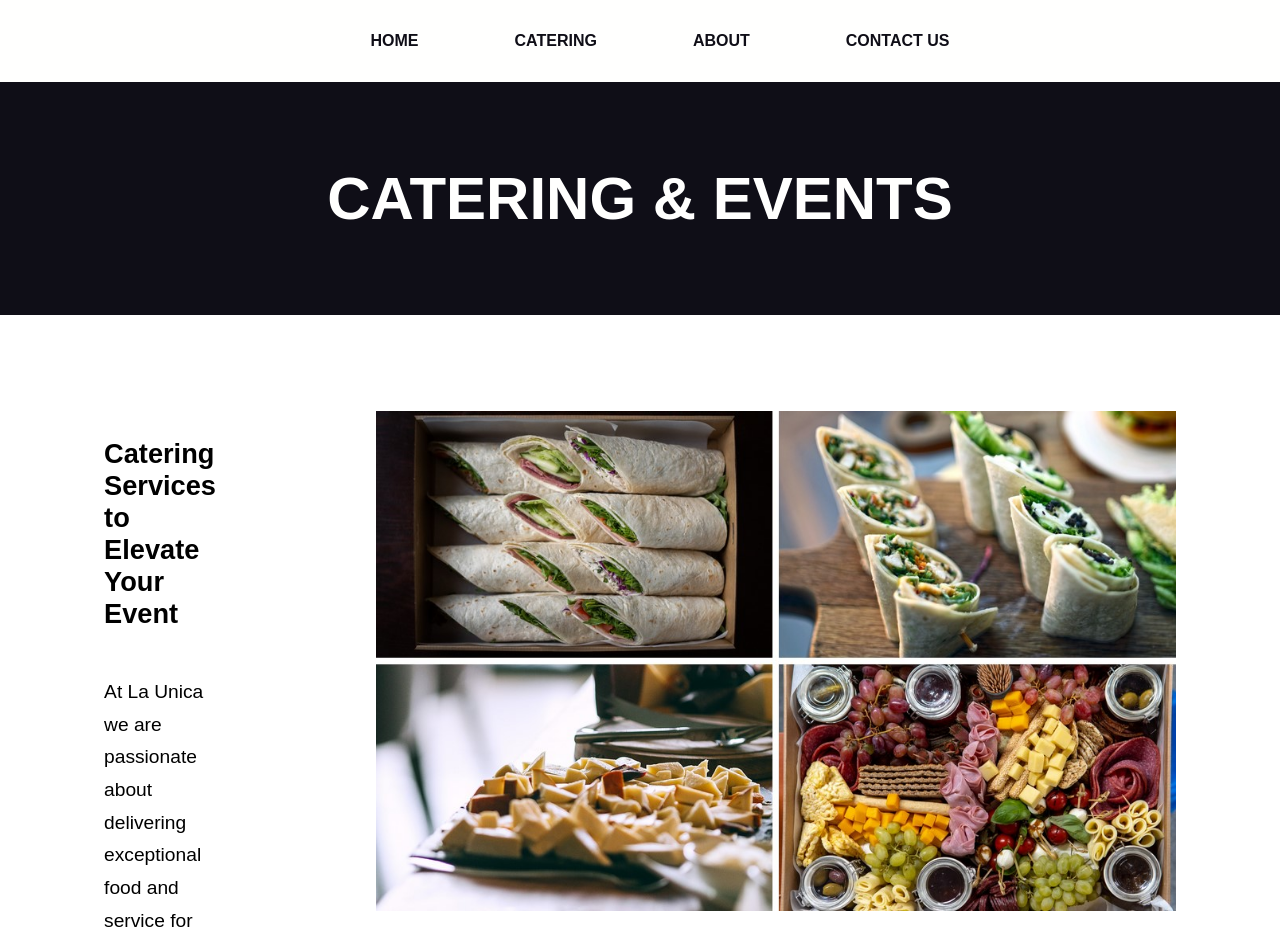
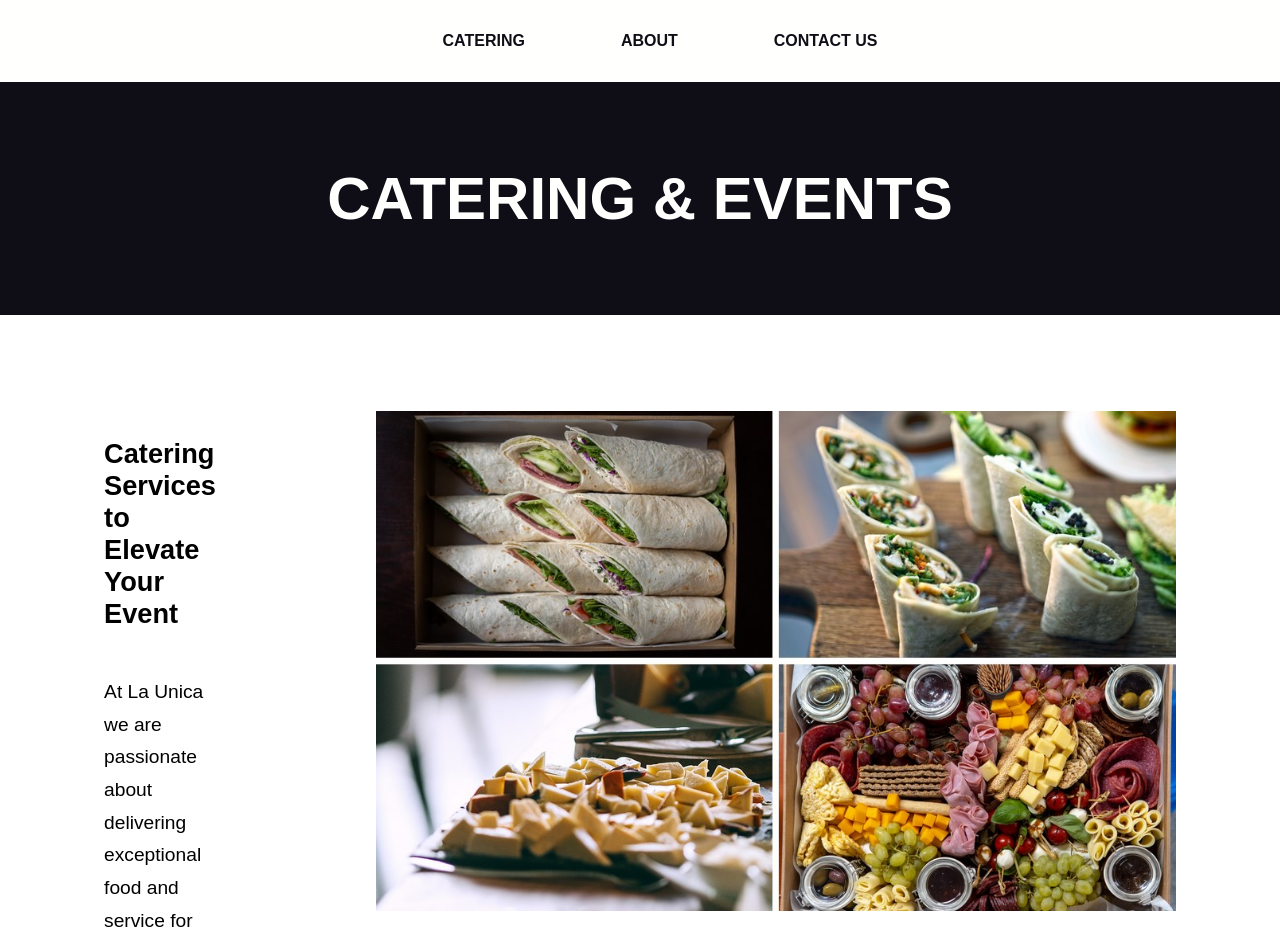
Before and after one commit to jroddev-droid/la-unica, a plain HTML site: page catering.html in a window 1280 px wide. Shown: the top 927 px of the page. Drawn offline with Linux system fonts and the light colour scheme; a web font is replaced by a local one.

Commit message:
Added current navbar to catering page

```diff
--- a/catering.html
+++ b/catering.html
@@ -13,10 +13,9 @@
 <body>
     <nav>
         <ul class="nav-list">
-            <li><a href="index.html">HOME</a></li>
             <li><a href="catering.html">CATERING</a></li>
-            <li><a href="about.html"></a>ABOUT</li>
-            <li><a href="contactus.html"></a>CONTACT US</li>
+            <li><a href="about.html">ABOUT</a></li>
+            <li><a href="contactus.html">CONTACT US</a></li>
         </ul>
     </nav>
 
```
Also changed, not shown: about.html (+1 -1 lines), index.html (+1 -1 lines).
